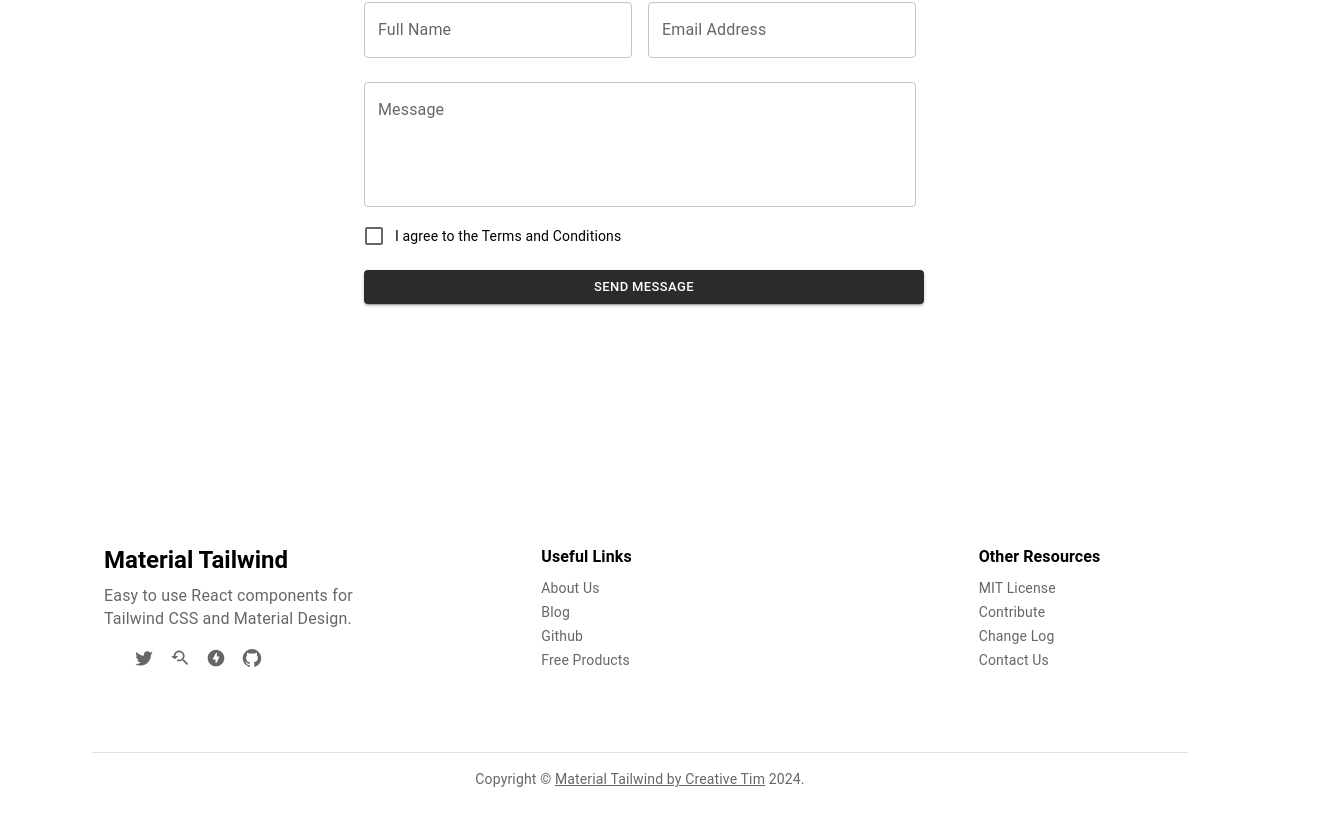
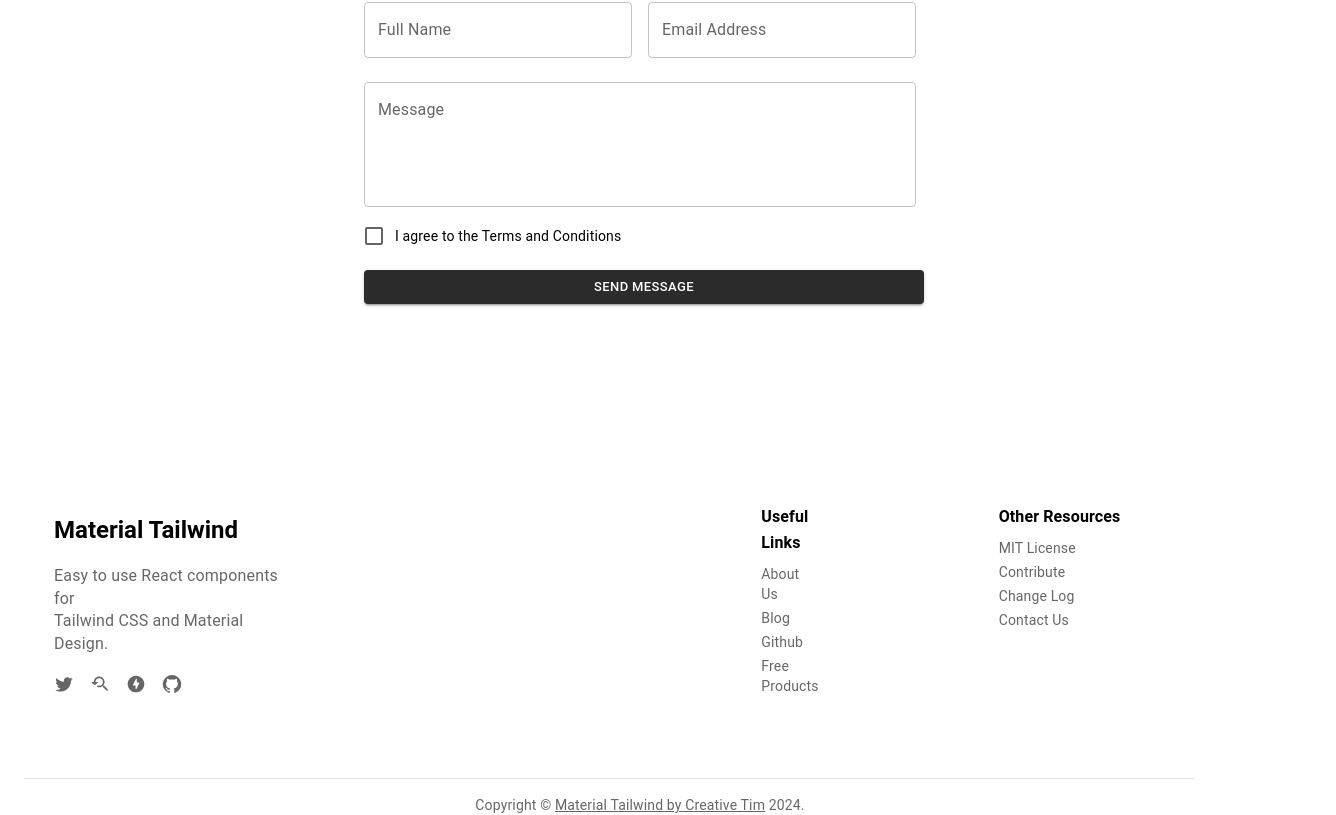
Before and after one commit to kimmisinha/Material-UI-Project, a React (Create React App) app: page / in a window 1280 px wide. Shown: the part 3182-3997 px from the top of the page, 1336 px wide, since content can reach past the window. Before the commit the page ends 3971 px from the top, so only its background shows below. Built offline with nearby package versions, Linux system fonts and the light colour scheme.

Commit message:
Update Footer: Divider 95%, remove link decorations

```diff
--- a/src/Component/Footer.jsx
+++ b/src/Component/Footer.jsx
@@ -4,34 +4,32 @@
 import OfflineBoltRoundedIcon from "@mui/icons-material/OfflineBoltRounded";
 import GitHubIcon from "@mui/icons-material/GitHub";
 import TwitterIcon from "@mui/icons-material/Twitter";
-import Divider from '@mui/material/Divider';
-
+import Divider from "@mui/material/Divider";
 
 const Footer = () => {
   return (
     <Container
-      maxWidth={false}
-      style={{ marginTop: "160px" }}
+      maxWidth={"xl"}
+      style={{ marginTop: "200px" }}
       sx={{
-        width: "100%",
         backgroundColor: "rgb(255,255,255)",
         padding: "0px",
       }}
     >
-      <Grid container spacing={10} sx={{ margin: "auto" }}>
+      <Grid container spacing={10}>
         <Grid item xs={12} sm={4} sx={{ padding: 10 }}>
           <Typography
             variant="h5"
             component="h1"
             gutterBottom
-            sx={{ fontWeight: 600 }}
+            sx={{ fontWeight: 600, padding: "10px 0px 0px 30px" }}
           >
             Material Tailwind
           </Typography>
           <Typography
             variant="body2"
             color="text.secondary"
-            sx={{ fontSize: 16 }}
+            sx={{ fontSize: 16, padding: "10px 0px 0px 30px" }}
           >
             Easy to use React components for
             <br />
@@ -56,11 +54,11 @@
             </Link>
           </Box>
         </Grid>
-        <Grid item xs={12} sm={4}>
+        <Grid item xs={12} sm={4} >
           <Typography
             variant="h6"
             component="div"
-            sx={{ mb: 1, fontWeight: "bold", fontSize: 16 }}
+            sx={{ mb: 1, fontWeight: "bold", fontSize: 16, paddingLeft: "300px" }}
           >
             Useful Links
           </Typography>
@@ -68,7 +66,7 @@
             variant="body2"
             color="text.secondary"
             display="block"
-            sx={{ mb: 0.5, cursor: "pointer", textDecoration: "none" }}
+            sx={{ mb: 0.5, cursor: "pointer", textDecoration: "none" ,paddingLeft: "300px"}}
           >
             About Us
           </Link>
@@ -76,7 +74,7 @@
             variant="body2"
             color="text.secondary"
             display="block"
-            sx={{ mb: 0.5, cursor: "pointer", textDecoration: "none" }}
+            sx={{ mb: 0.5, cursor: "pointer", textDecoration: "none" ,paddingLeft: "300px"}}
           >
             Blog
           </Link>
@@ -84,7 +82,7 @@
             variant="body2"
             color="text.secondary"
             display="block"
-            sx={{ mb: 0.5, cursor: "pointer", textDecoration: "none" }}
+            sx={{ mb: 0.5, cursor: "pointer", textDecoration: "none" ,paddingLeft: "300px"}}
           >
             Github
           </Link>
@@ -92,7 +90,7 @@
             variant="body2"
             color="text.secondary"
             display="block"
-            sx={{ mb: 0.5, cursor: "pointer", textDecoration: "none" }}
+            sx={{ mb: 0.5, cursor: "pointer", textDecoration: "none",paddingLeft: "300px" }}
           >
             Free Products
           </Link>
@@ -101,7 +99,7 @@
           <Typography
             variant="h6"
             component="div"
-            sx={{ mb: 1, fontWeight: "bold", fontSize: 16 }}
+            sx={{ mb: 1, fontWeight: "bold", fontSize: 16 ,paddingLeft: "100px"}}
           >
             Other Resources
           </Typography>
@@ -109,7 +107,7 @@
             variant="body2"
             color="text.secondary"
             display="block"
-            sx={{ mb: 0.5, cursor: "pointer", textDecoration: "none" }}
+            sx={{ mb: 0.5, cursor: "pointer", textDecoration: "none",paddingLeft: "100px" }}
           >
             MIT License
           </Link>
@@ -117,7 +115,7 @@
             variant="body2"
             color="text.secondary"
             display="block"
-            sx={{ mb: 0.5, cursor: "pointer", textDecoration: "none" }}
+            sx={{ mb: 0.5, cursor: "pointer", textDecoration: "none",paddingLeft: "100px" }}
           >
             Contribute
           </Link>
@@ -125,7 +123,7 @@
             variant="body2"
             color="text.secondary"
             display="block"
-            sx={{ mb: 0.5, cursor: "pointer", textDecoration: "none" }}
+            sx={{ mb: 0.5, cursor: "pointer", textDecoration: "none" ,paddingLeft: "100px"}}
           >
             Change Log
           </Link>
@@ -133,14 +131,14 @@
             variant="body2"
             color="text.secondary"
             display="block"
-            sx={{ mb: 0.5, cursor: "pointer", textDecoration: "none" }}
+            sx={{ mb: 0.5, cursor: "pointer", textDecoration: "none",paddingLeft: "100px" }}
           >
             Contact Us
           </Link>
         </Grid>
       </Grid>
       {/* 1 */}
-      <Divider sx={{ width: "89%", margin: "0 auto",}} />
+      <Divider sx={{ width: "95%" }} />
       {/* <Box sx={{ borderTop: 1, borderColor: "divider", mt: 4, mx:'auto', w:'75%' }} /> */}
       <Typography
         variant="body2"
```
